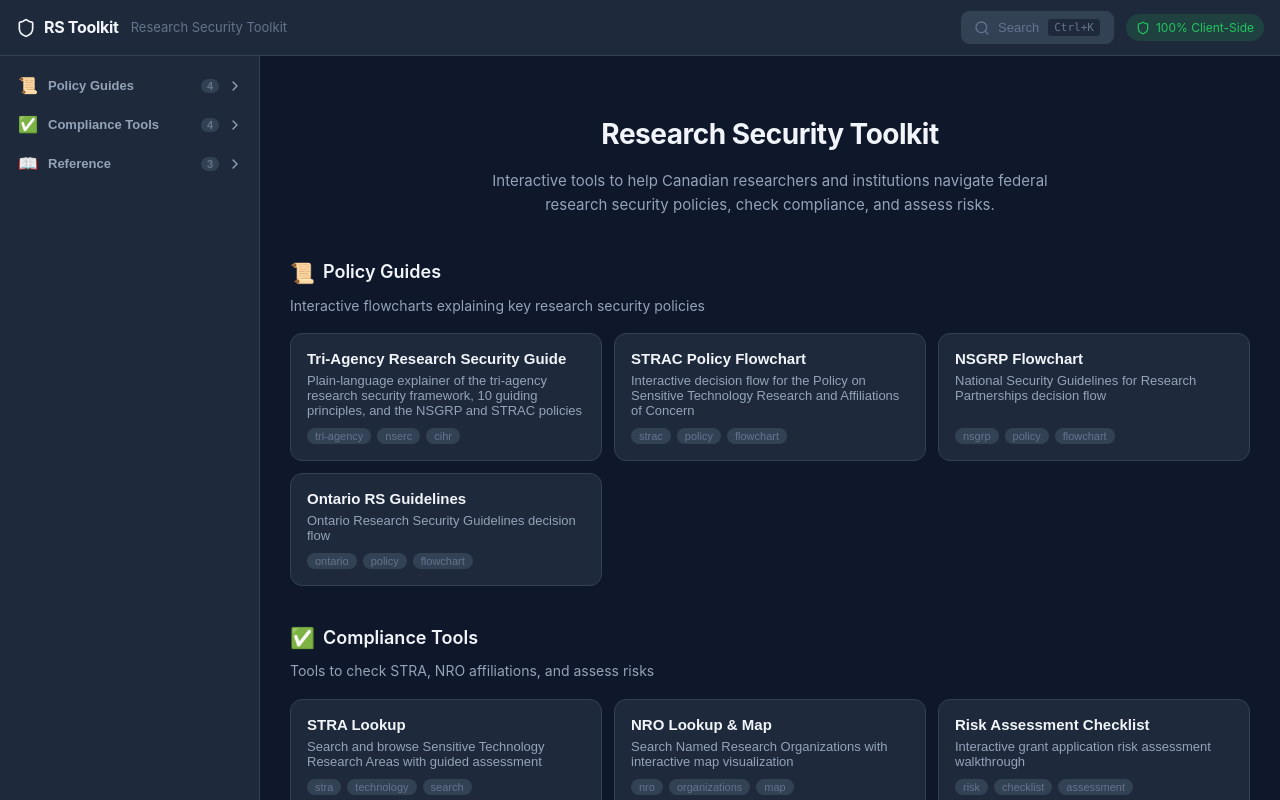
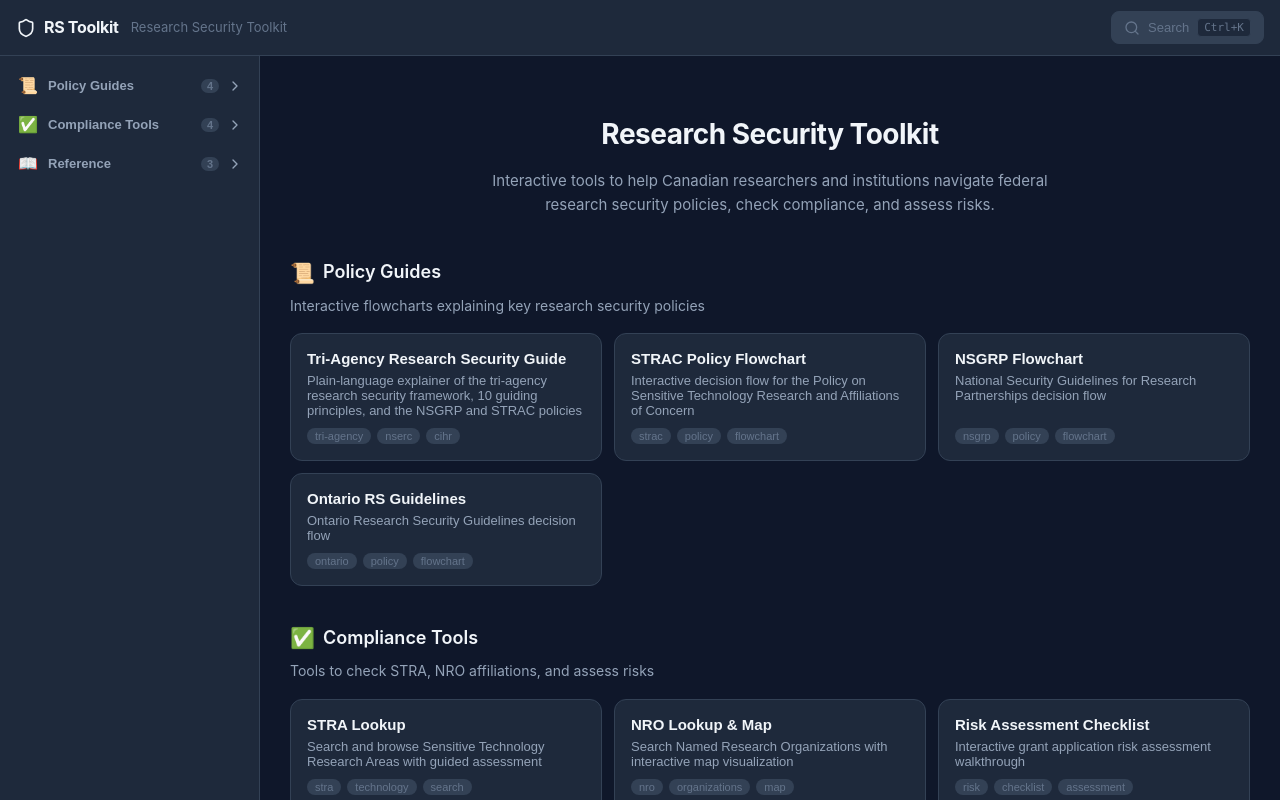
Before and after one commit to seawaydigital/RSToolkit, a React (Vite) app: page / in a window 1280 px wide. Built offline with nearby package versions, Linux system fonts and the light colour scheme.

Commit message:
Remove '100% Client-Side' badge from topbar

```diff
--- a/src/components/layout/Topbar.jsx
+++ b/src/components/layout/Topbar.jsx
@@ -38,10 +38,6 @@ export default function Topbar({ onMenuToggle, showMenuButton, onLogoClick, onSe
           <span className="topbar-search-label">Search</span>
           <kbd className="topbar-search-kbd">Ctrl+K</kbd>
         </button>
-        <span className="topbar-badge">
-          <Shield size={14} />
-          100% Client-Side
-        </span>
       </div>
     </header>
   );
```
